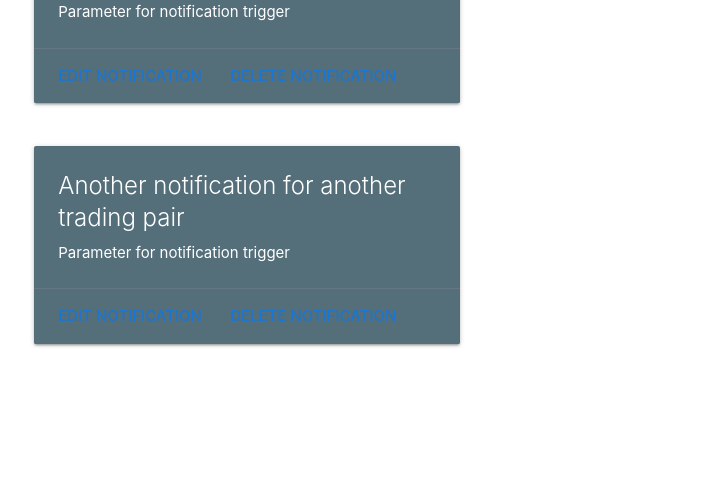
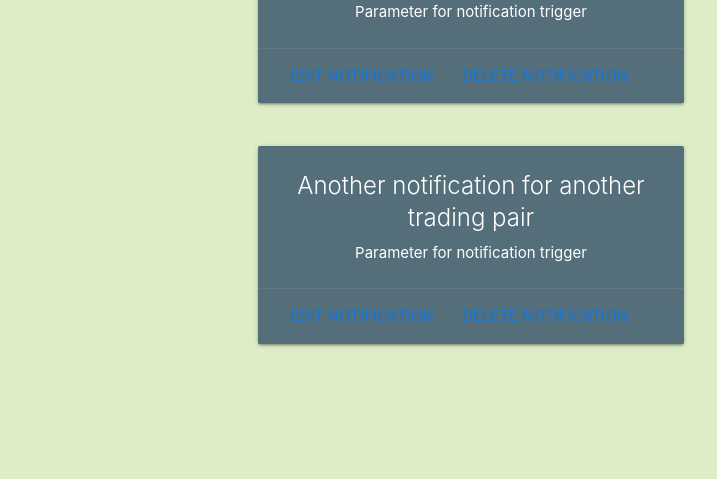
Before and after one commit to NightTrek/CryptoBob, a Node server app: page /account/notifications in a window 1280 px wide. Shown: the part 321-800 px from the top of the page, without its empty margins (169-886 px from the left). Run offline with Node 20, Linux system fonts and the light colour scheme; some libraries are stand-ins or nearby versions.

Commit message:
changed background for pages

```diff
--- a/views/layouts/main.handlebars
+++ b/views/layouts/main.handlebars
@@ -18,7 +18,7 @@
   <script src="https://code.jquery.com/jquery.js"></script>
 </head>
 
-<body>
+<body class="background #dcedc8 light-green lighten-4">
   {{{ body }}}
   <script src="https://code.jquery.com/jquery-3.1.1.min.js"
     integrity="sha256-hVVnYaiADRTO2PzUGmuLJr8BLUSjGIZsDYGmIJLv2b8=" crossorigin="anonymous"></script>
--- a/views/login.handlebars
+++ b/views/login.handlebars
@@ -1,3 +1,6 @@
+<body class="background #dcedc8 light-green lighten-4">
+
+
 <div class="background #dcedc8 light-green lighten-4">
   <div class="container">
     <h1 class="center-align">CryptoBob</h1>
@@ -146,3 +149,5 @@
 
 
 </script>
+
+</body>
--- a/views/notificationEdit.handlebars
+++ b/views/notificationEdit.handlebars
@@ -1,4 +1,6 @@
 {{!-- <h1>EDIT NOTIFICATIONS</h1> --}}
+<body class="#b2dfdb teal lighten-4">
+
 
 <nav>
     <!-- navbar content here  -->
@@ -143,3 +145,5 @@
 <!--JavaScript at end of body for optimized loading-->
 <script type="text/javascript"
     src="https://cdnjs.cloudflare.com/ajax/libs/materialize/1.0.0/js/materialize.min.js"></script>
+
+    </body>
--- a/views/notifications.handlebars
+++ b/views/notifications.handlebars
@@ -1,4 +1,6 @@
 {{!-- <h1>NOTIFICATIONS</h1> --}}
+<body class="#b2dfdb teal lighten-4">
+
 
 <nav>
     <!-- navbar content here  -->
@@ -6,10 +8,13 @@
         <li>
             <div class="user-view">
                 <div class="background">
-                        <img src="https://www.autoassistant.it/directory/wp-content/uploads/2019/06/pexels-photo-949587.jpeg">
+                    <img
+                        src="https://www.autoassistant.it/directory/wp-content/uploads/2019/06/pexels-photo-949587.jpeg">
                 </div>
                 <!-- img of user goes here, putting a default img for now -->
-                    <a href="#!"><img class="circle hoverable" src="https://theme.zdassets.com/theme_assets/2313093/ea2a7a1391be00c66d006290df37177233bd1467.png" id="image"></a>
+                <a href="#!"><img class="circle hoverable"
+                        src="https://theme.zdassets.com/theme_assets/2313093/ea2a7a1391be00c66d006290df37177233bd1467.png"
+                        id="image"></a>
                 <a class="subheader" href="#!"><span class="white-text name" id="name">User's Name</span></a>
                 <a class="subheader" href="#!"><span class="white-text email" id="email">User's Email</span></a>
             </div>
@@ -27,22 +32,26 @@
         <a href="#" data-target="slide-out" class="sidenav-trigger show-on-large"><i class="material-icons">menu</i></a>
     </div>
 </nav>
-    <div class="container center-align">
-        <h2>My Notifications </h2>
-        <h4>Add a Notification <a class="btn-floating btn-large waves-effect waves-light red" id="addNotification"><i class="material-icons">add</i></a></h4>
+<div class="container center-align #b2dfdb teal lighten-4">
+    <h2>My Notifications</h2>
+    <h4>Add a Notification <a class="btn-floating btn-large waves-effect waves-light red" id="addNotification"><i
+                class="material-icons">add</i></a></h4>
 </div>
 
 <div class="container" id="notification1">
     <div class="row">
-            <div class="col s12 m6">
+        <div class="col s3"></div>
+        <div class="col s12 m6 center-align">
             <div class="card blue-grey darken-1">
                 <div class="card-content white-text">
                     <span class="card-title">Notification for a trading pair</span>
                     <p>Parameter for notification trigger</p>
                 </div>
                 <div class="card-action">
-                        <a href="/notificationsEdit" class="blue-text text-darken-2" id="editNotification"><strong>Edit Notification</strong></a>
-                        <a href="#" class="blue-text text-darken-2" id="deleteNotification"><strong>Delete Notification</strong></a>
+                    <a href="/notificationsEdit" class="blue-text text-darken-2" id="editNotification"><strong>Edit
+                            Notification</strong></a>
+                    <a href="#" class="blue-text text-darken-2" id="deleteNotification"><strong>Delete
+                            Notification</strong></a>
                     <!-- <a class="btn-floating btn-large waves-effect waves-light red"><i class="material-icons">clear</i></a> -->
                 </div>
             </div>
@@ -50,17 +59,20 @@
     </div>
 </div>
 
-    <div class="container" id="notification2">
-        <div class="row">
-            <div class="col s12 m6">
+<div class="container center-align" id="notification2">
+    <div class="row center-align">
+        <div class="col s3"></div>
+        <div class="col s12 m6 center-align">
             <div class="card blue-grey darken-1">
                 <div class="card-content white-text">
                     <span class="card-title">Another notification for another trading pair</span>
                     <p>Parameter for notification trigger</p>
                 </div>
                 <div class="card-action">
-                        <a href="/notificationsEdit" class="blue-text text-darken-2" id="editNotification"><strong>Edit Notification</strong></a>
-                        <a href="#" class="blue-text text-darken-2" id="deleteNotification"><strong>Delete Notification</strong></a>
+                    <a href="/notificationsEdit" class="blue-text text-darken-2" id="editNotification"><strong>Edit
+                            Notification</strong></a>
+                    <a href="#" class="blue-text text-darken-2" id="deleteNotification"><strong>Delete
+                            Notification</strong></a>
                     <!-- <a class="btn-floating btn-large waves-effect waves-light red"><i class="material-icons">clear</i></a> -->
                 </div>
             </div>
@@ -70,7 +82,7 @@
 
 <!-- {{!-- end of content --}} -->
 <script>
-        document.addEventListener('DOMContentLoaded', function() {
+    document.addEventListener('DOMContentLoaded', function () {
         var elems = document.querySelectorAll('.sidenav');
         var instances = M.Sidenav.init(elems, options);
     });
@@ -78,12 +90,16 @@
     // var collapsibleElem = document.querySelector('.collapsible');
     // var collapsibleInstance = M.Collapsible.init(collapsibleElem, options);
     // Or with jQuery
-        $(document).ready(function() {
+    $(document).ready(function () {
         $('.sidenav').sidenav();
     });
 </script>
-    <script src="https://code.jquery.com/jquery-3.1.1.min.js" integrity="sha256-hVVnYaiADRTO2PzUGmuLJr8BLUSjGIZsDYGmIJLv2b8=" crossorigin="anonymous"></script>
+<script src="https://code.jquery.com/jquery-3.1.1.min.js"
+    integrity="sha256-hVVnYaiADRTO2PzUGmuLJr8BLUSjGIZsDYGmIJLv2b8=" crossorigin="anonymous"></script>
 <script src="https://cdn.jsdelivr.net/npm/semantic-ui@2.4.2/dist/semantic.min.js"></script>
 
 <!--JavaScript at end of body for optimized loading-->
-    <script type="text/javascript" src="https://cdnjs.cloudflare.com/ajax/libs/materialize/1.0.0/js/materialize.min.js"></script>
+<script type="text/javascript"
+    src="https://cdnjs.cloudflare.com/ajax/libs/materialize/1.0.0/js/materialize.min.js"></script>
+
+    </body>
```
Lines whose indentation alone changed are shown as unchanged.
